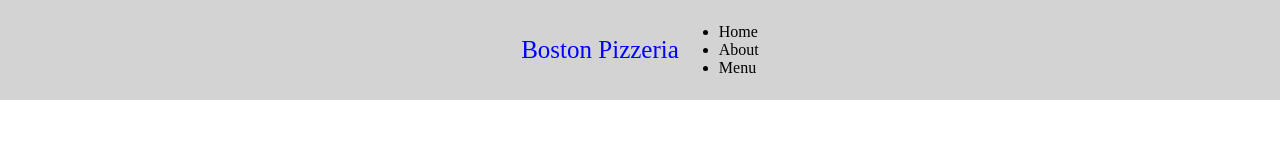
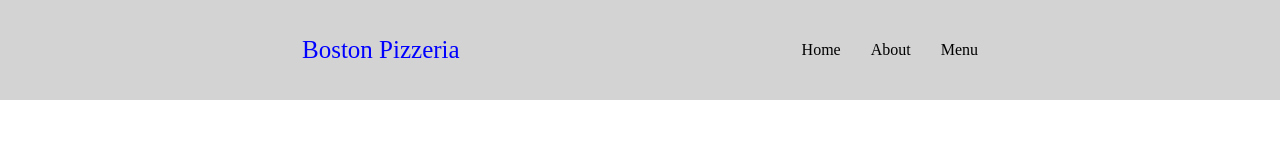
Before and after one commit to jwjepson/restaurant-page, a website built with webpack: page dist/index.html in a window 1280 px wide. Built offline with nearby package versions, Linux system fonts and the light colour scheme.

Commit message:
align and style nav bar

```diff
--- a/src/styles.css
+++ b/src/styles.css
@@ -13,6 +13,16 @@ body {
     width: 100vw;
     height: 100px;
     display: flex;
+    justify-content: space-evenly;
+    align-items: center;
+
+}
+
+.nav {
+    display: flex;
+    gap: 30px;
+    list-style-type: none;
     justify-content: center;
     align-items: center;
+
 }
```
